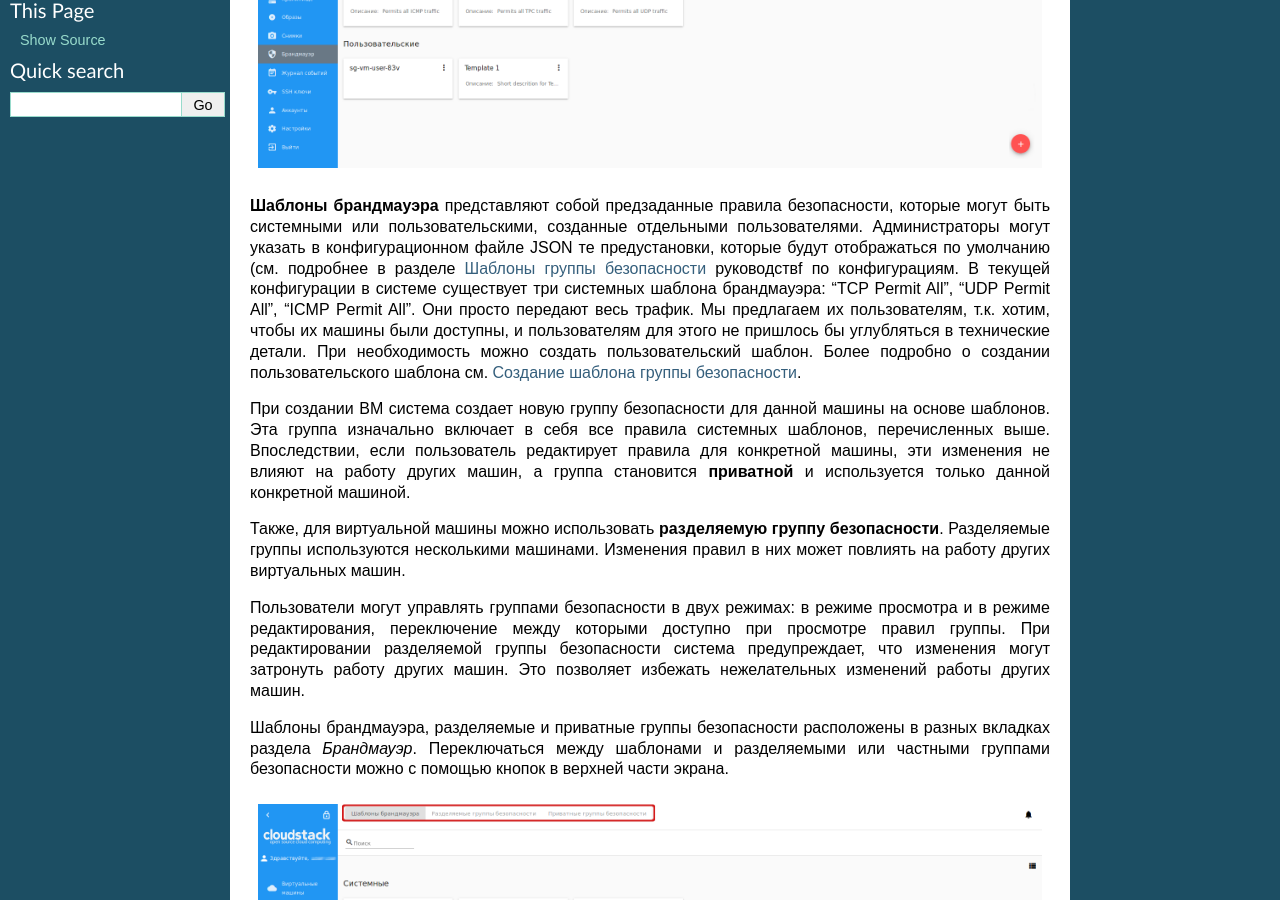
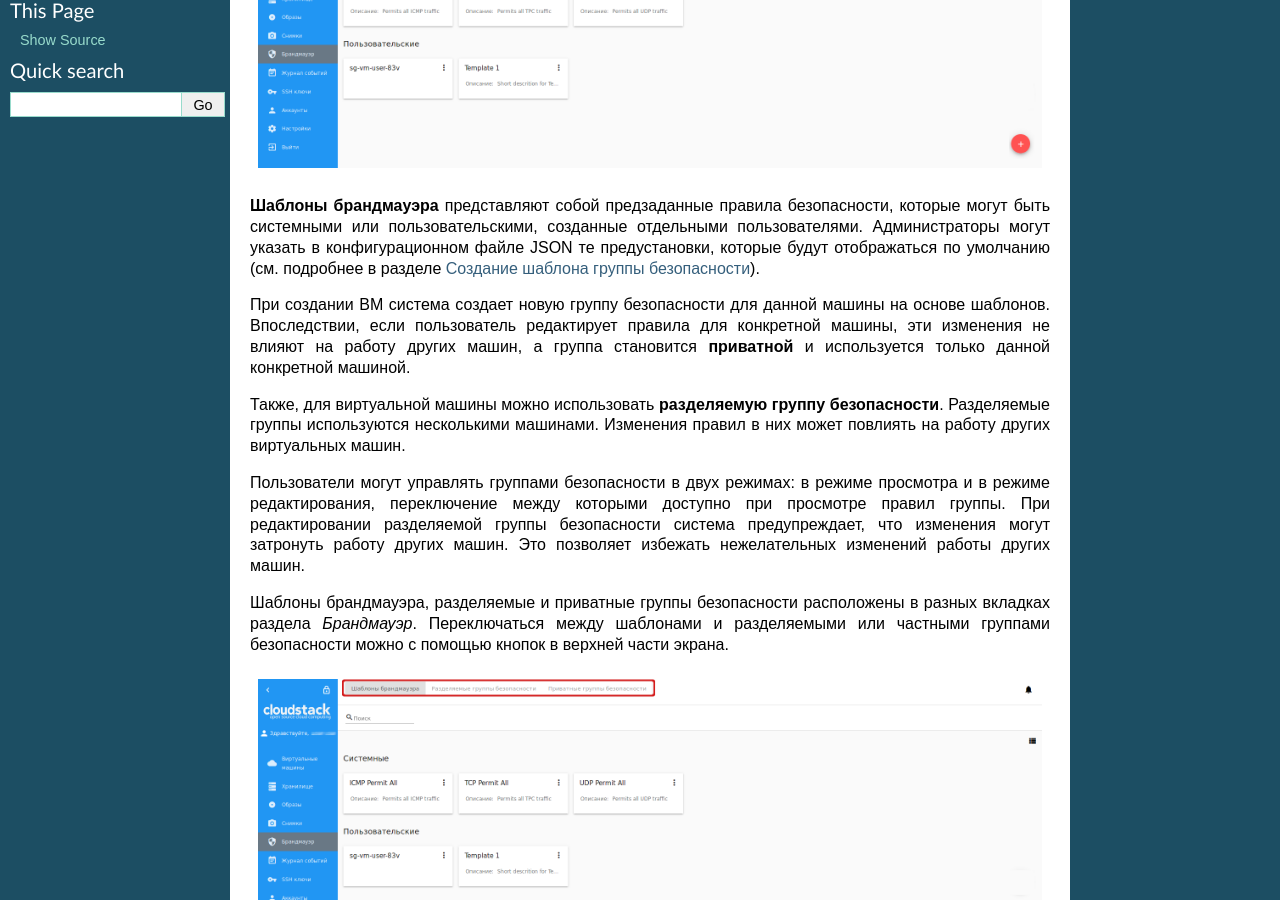
Before and after one commit to MaslovaEV/RU_CloudStack-UI, a Sphinx documentation site: the page built from RUdocs/source/CSUI-Firewall-RU.rst, in a window 1280 px wide and 900 px high, scrolled down 592 px. Built offline with Sphinx 7.4.7, drawn with Linux system fonts in a browser that asks for light colours; some of the changed text lies outside the part shown.

Commit message:
Update CSUI-Firewall-RU.rst

```diff
--- a/RUdocs/source/CSUI-Firewall-RU.rst
+++ b/RUdocs/source/CSUI-Firewall-RU.rst
@@ -8,9 +8,9 @@
 
 .. figure:: _static/RU_Firewall_List816.png
 
-**Шаблоны брандмауэра** представляют собой предзаданные правила безопасности, которые могут быть системными или пользовательскими, созданные отдельными пользователями. Администраторы могут указать в конфигурационном файле JSON те предустановки, которые будут отображаться по умолчанию (см. подробнее в разделе :ref:`SecurityGrTemplate` руководствf по конфигурациям. В текущей конфигурации в системе существует три системных шаблона брандмауэра: “TCP Permit All”, “UDP Permit All”, “ICMP Permit All”. Они просто передают весь трафик. Мы предлагаем их пользователям, т.к. хотим, чтобы их машины были доступны, и пользователям для этого не пришлось бы углубляться в технические детали. При необходимость можно создать пользовательский шаблон. Более подробно о создании пользовательского шаблона см. :ref:`Create_FTemplate_RU`.
+**Шаблоны брандмауэра** представляют собой предзаданные правила безопасности, которые могут быть системными или пользовательскими, созданные отдельными пользователями. Администраторы могут указать в конфигурационном файле JSON те предустановки, которые будут отображаться по умолчанию (см. подробнее в разделе :ref:`Create_FTemplate_RU`).
 
-При создании ВМ система создает новую группу безопасности для данной машины на основе шаблонов. Эта группа изначально включает в себя все правила системных шаблонов, перечисленных выше. Впоследствии, если пользователь редактирует правила для конкретной машины, эти изменения не влияют на работу других машин, а группа становится **приватной** и используется только данной конкретной машиной.
+При создании ВМ система создает новую группу безопасности для данной машины на основе шаблонов. Впоследствии, если пользователь редактирует правила для конкретной машины, эти изменения не влияют на работу других машин, а группа становится **приватной** и используется только данной конкретной машиной.
 
 Также, для виртуальной машины можно использовать **разделяемую группу безопасности**. Разделяемые группы используются несколькими машинами. Изменения правил в них может повлиять на работу других виртуальных машин.
 
@@ -91,7 +91,7 @@
 
 Чтобы очистить список выбранных шаблонов, нажмите “СБРОСИТЬ”.
 
-В списке ниже появятся правила, соответствующие выбранным шаблонам. Все правила отмечены в списке как активные. Отключите те, которые Вы не хотите добавлять в группу безопасности.
+В списке ниже появятся правила, соответствующие выбранным шаблонам. Отметьте те правила, которые Вы хотите добавить в группу безопасности.
 
 .. figure:: _static/RU_Firewall_SelectRules2.png
 
```
Also changed, not shown: other parts of RUdocs/source/CSUI-Firewall-RU.rst (+2 -2 lines).
